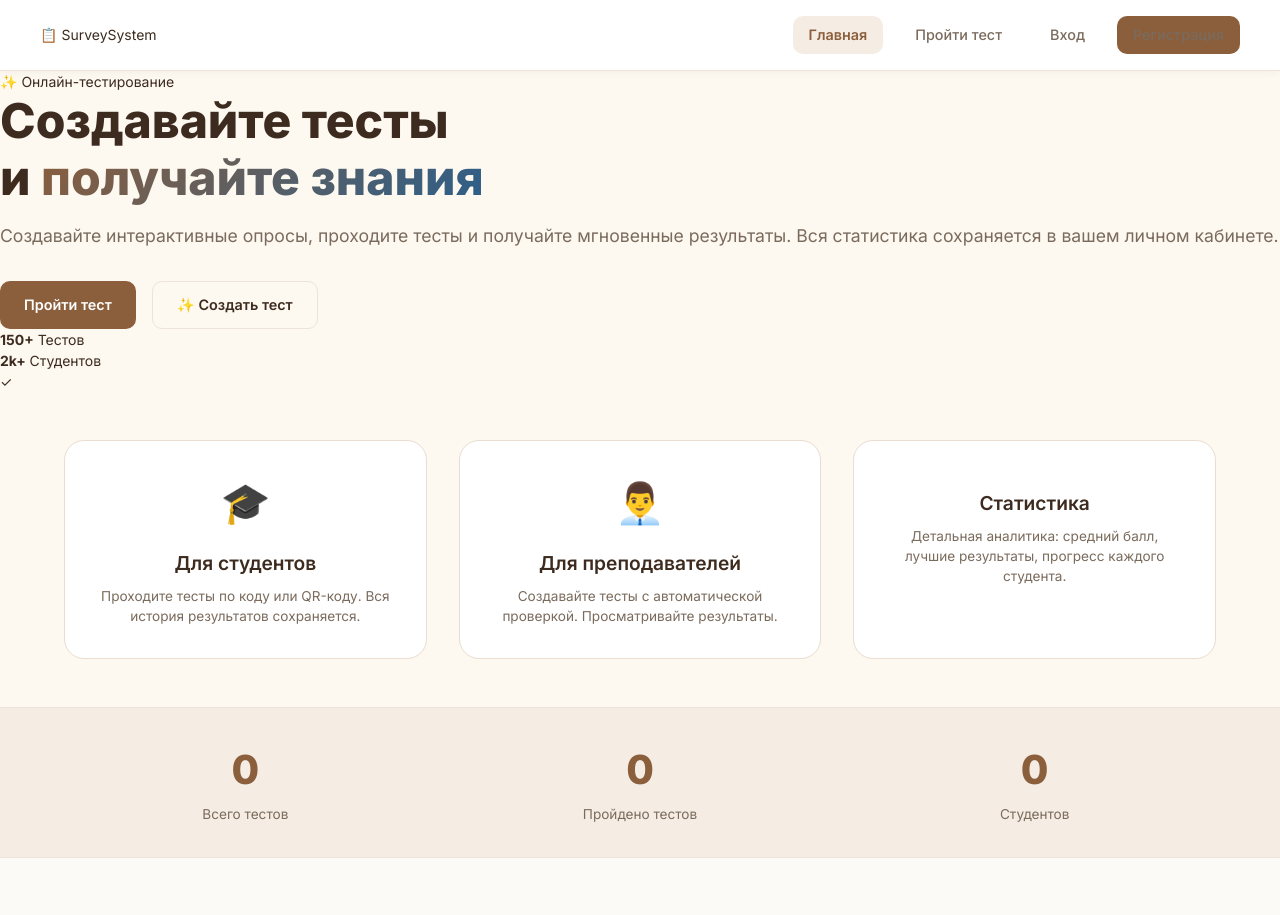
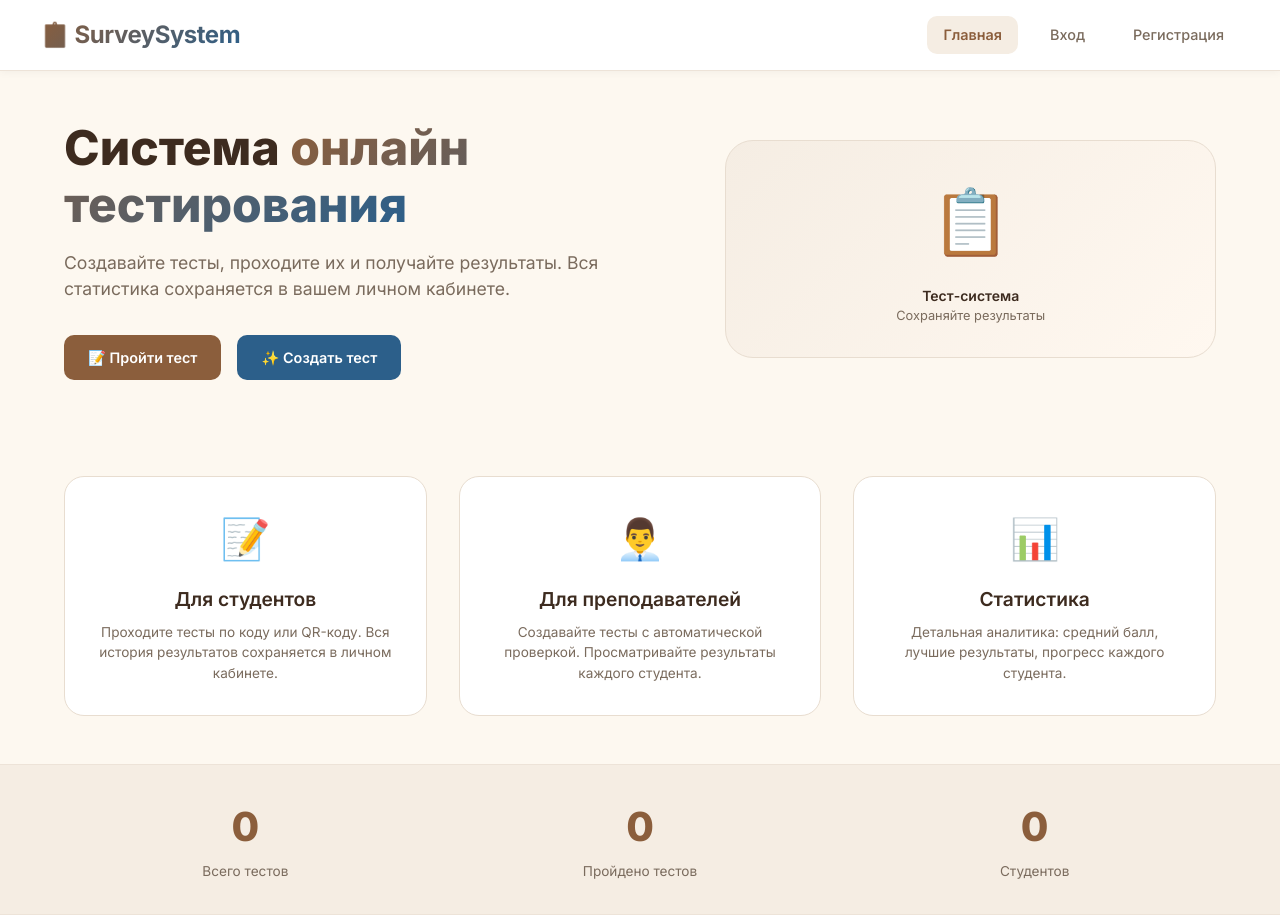
Before and after one commit to Ekaterina4567/survey-system, a Flask app: page / in a window 1280 px wide. Before the commit the page ends 858 px from the top, so only its background shows below. Run offline with Flask 3, Linux system fonts and the light colour scheme; some libraries are stand-ins or nearby versions.

Commit message:
Update index.html

```diff
--- a/templates/index.html
+++ b/templates/index.html
@@ -4,123 +4,113 @@
     <meta charset="UTF-8">
     <meta name="viewport" content="width=device-width, initial-scale=1.0">
     <title>SurveySystem - Платформа тестирования</title>
-
-    <!-- ✅ ИСПРАВЛЕННЫЙ ПУТЬ К CSS -->
     <link rel="stylesheet" href="/static/style.css">
-
     <link href="https://fonts.googleapis.com/css2?family=Inter:wght@400;500;600;700;800&display=swap" rel="stylesheet">
 </head>
 <body>
-    <!-- ... остальной код ... -->
-
-    <!-- НАВИГАЦИЯ -->
     <nav class="navbar">
-        <div class="nav-left">
-            <!-- МЕСТО ДЛЯ ВАШЕГО ЛОГОТИПА -->
-            <!-- Когда будет картинка, удалите div ниже и вставьте: <img src="logo.png" class="logo-img"> -->
-            <div class="logo-placeholder">
-                <span class="logo-icon">📋</span> SurveySystem
-            </div>
-        </div>
-        <div class="nav-links">
+        <div class="nav-brand">📋 SurveySystem</div>
+        <div class="nav-links" id="nav-links">
             <a href="/" class="active">Главная</a>
-            <a href="/take_test">Пройти тест</a>
             <a href="/login_page">Вход</a>
-            <a href="/register_page" class="btn btn-primary btn-sm">Регистрация</a>
+            <a href="/register_page">Регистрация</a>
         </div>
     </nav>
 
-    <!-- HERO СЕКЦИЯ (Дизайн в стиле референса) -->
-    <main class="hero-wrapper">
-
-        <!-- ЛЕВАЯ ЧАСТЬ: Текст -->
-        <div class="hero-content fade-in">
-            <div class="badge">✨ Онлайн-тестирование</div>
-            <h1>Создавайте тесты <br>и <span class="highlight">получайте знания</span></h1>
-            <p>
-                Создавайте интерактивные опросы, проходите тесты и получайте мгновенные результаты.
-                Вся статистика сохраняется в вашем личном кабинете.
-            </p>
+    <div class="hero-section">
+        <div class="hero-content">
+            <h1>Система <span class="highlight">онлайн тестирования</span></h1>
+            <p>Создавайте тесты, проходите их и получайте результаты. Вся статистика сохраняется в вашем личном кабинете.</p>
             <div class="hero-buttons">
-                <a href="/take_test" class="btn btn-primary"> Пройти тест</a>
-                <a href="/create_test_page" class="btn btn-outline">✨ Создать тест</a>
-            </div>
-
-            <!-- Мини-статистика под текстом -->
-            <div class="hero-stats">
-                <div class="h-stat">
-                    <strong>150+</strong>
-                    <span>Тестов</span>
-                </div>
-                <div class="h-stat">
-                    <strong>2k+</strong>
-                    <span>Студентов</span>
-                </div>
+                <a href="/take_test" class="btn btn-primary">📝 Пройти тест</a>
+                <a href="/create_test_page" class="btn btn-secondary">✨ Создать тест</a>
             </div>
         </div>
+        <div class="hero-illustration">
+            <div class="illustration-box">📋</div>
+            <div style="font-weight: 600; color: #3D2B1F; margin-top: 1rem;">Тест-система</div>
+            <div style="font-size: 0.8rem; color: #7A6B5D;">Сохраняйте результаты</div>
+        </div>
+    </div>
 
-        <!-- ПРАВАЯ ЧАСТЬ: Большая иллюстрация (аналог Луны) -->
-        <div class="hero-visual fade-in">
-            <!-- Фоновый круг (Луна) -->
-            <div class="big-moon"></div>
-
-            <!-- Плавающие элементы (Вместо зайцев - элементы теста) -->
-            <div class="float-card card-1">
-                <div class="card-line"></div>
-                <div class="card-check">✓</div>
-            </div>
-
-            <div class="float-card card-2">
-                <div class="card-line short"></div>
-                <div class="card-circle"></div>
-            </div>
-
-            <div class="float-card card-3">
-                <div class="card-line"></div>
-                <div class="card-line short"></div>
-            </div>
-
-            <!-- Декоративные точки -->
-            <div class="dot dot-1"></div>
-            <div class="dot dot-2"></div>
-            <div class="dot dot-3"></div>
-        </div>
-    </main>
-
-    <!-- БЛОК ПРЕИМУЩЕСТВ (Карточки) -->
-    <section class="features-section">
+    <div class="features-section">
         <div class="feature-card">
-            <div class="feature-icon">‍🎓</div>
+            <div class="feature-icon">📝</div>
             <h3>Для студентов</h3>
-            <p>Проходите тесты по коду или QR-коду. Вся история результатов сохраняется.</p>
+            <p>Проходите тесты по коду или QR-коду. Вся история результатов сохраняется в личном кабинете.</p>
         </div>
         <div class="feature-card">
             <div class="feature-icon">👨‍💼</div>
             <h3>Для преподавателей</h3>
-            <p>Создавайте тесты с автоматической проверкой. Просматривайте результаты.</p>
+            <p>Создавайте тесты с автоматической проверкой. Просматривайте результаты каждого студента.</p>
         </div>
         <div class="feature-card">
-            <div class="feature-icon"></div>
+            <div class="feature-icon">📊</div>
             <h3>Статистика</h3>
             <p>Детальная аналитика: средний балл, лучшие результаты, прогресс каждого студента.</p>
         </div>
-    </section>
+    </div>
 
-    <!-- НИЖНЯЯ СТАТИСТИКА (Баннер) -->
     <div class="stats-banner">
         <div class="stat-item">
-            <div class="stat-number">0</div>
+            <div class="stat-number" id="active-tests">0</div>
             <div class="stat-label">Всего тестов</div>
         </div>
         <div class="stat-item">
-            <div class="stat-number">0</div>
+            <div class="stat-number" id="total-attempts">0</div>
             <div class="stat-label">Пройдено тестов</div>
         </div>
         <div class="stat-item">
-            <div class="stat-number">0</div>
+            <div class="stat-number" id="total-users">0</div>
             <div class="stat-label">Студентов</div>
         </div>
     </div>
 
+    <script>
+        async function loadStats() {
+    try {
+        // Проверяем авторизацию
+        const authResponse = await fetch('/check_auth');
+        const authData = await authResponse.json();
+
+        // Если пользователь не авторизован - не загружаем статистику
+        if (!authData.authenticated) {
+            console.log('Пользователь не авторизован, статистика не загружена');
+            return;
+        }
+
+        const response = await fetch('/api/get_all_tests');
+        if (response.ok) {
+            const tests = await response.json();
+            const statsDiv = document.getElementById('active-tests');
+            if (statsDiv) {
+                statsDiv.textContent = tests.length;
+            }
+        }
+    } catch (error) {
+        console.error('Error loading stats:', error);
+    }
+}
+
+        // Проверяем авторизацию для отображения правильных кнопок
+        fetch('/check_auth')
+            .then(function(res) { return res.json(); })
+            .then(function(data) {
+                const navLinks = document.getElementById('nav-links');
+                if (data.authenticated && navLinks) {
+                    if (data.role === 'admin') {
+                        navLinks.innerHTML = '<a href="/">Главная</a><a href="/admin">Админ панель</a><a href="#" onclick="logout()">Выход</a>';
+                    } else {
+                        navLinks.innerHTML = '<a href="/">Главная</a><a href="/student_dashboard">Мои результаты</a><a href="/take_test">Пройти тест</a><a href="/create_test_page">Создать тест</a><a href="#" onclick="logout()">Выход</a>';
+                    }
+                }
+            })
+            .catch(function(error) { console.error('Auth check error:', error); });
+
+        async function logout() {
+            await fetch('/logout');
+            window.location.href = '/';
+        }
+    </script>
 </body>
 </html>
```
